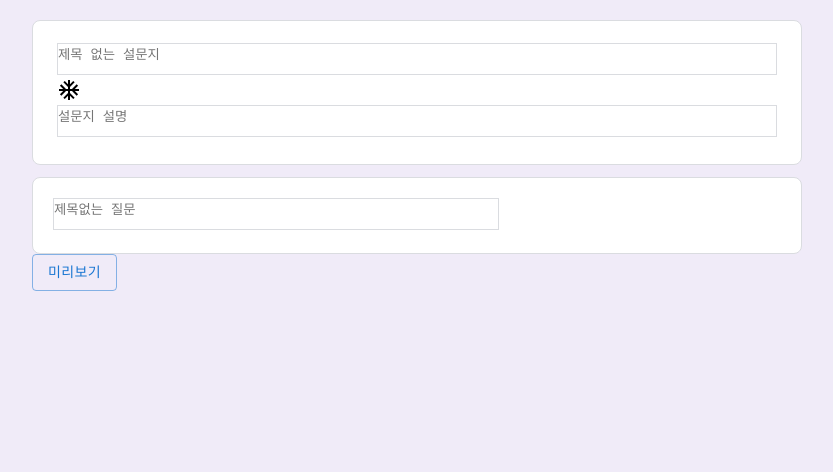
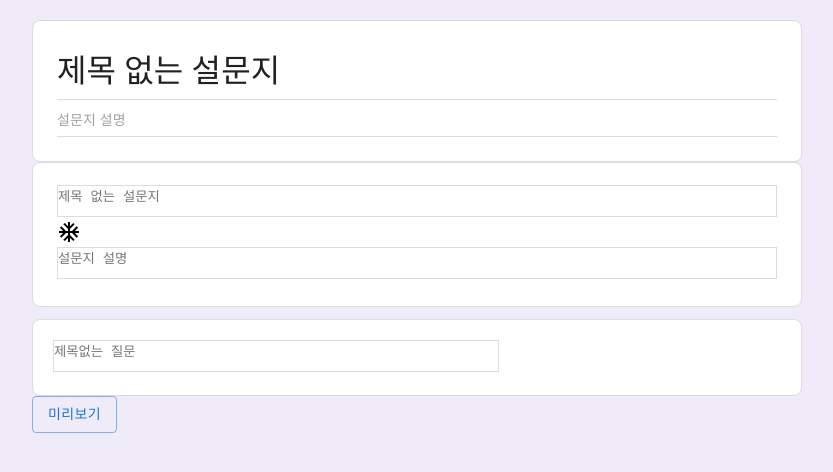
Before and after one commit to minami-cs/google-survey-react, a React (Create React App) app: page / in a window 1280 px wide. Shown: the top 472 px of the page, without its empty margins (223-1056 px from the left). Built offline with nearby package versions, Linux system fonts and the light colour scheme.

Commit message:
Add: 새 폼 작성에 필요한 폼 양식 제목 및 설명을 작성하는 FormHeader 컴포넌트 생성

```diff
--- /dev/null
+++ b/src/components/FormEdit/FormHeader.tsx
@@ -0,0 +1,72 @@
+import styled from 'styled-components';
+import { TextField } from '@mui/material';
+
+export default function FormHeader() {
+  const noNewLineInTitle = (e: any) => {
+    if (e.key === 'Enter') e.preventDefault();
+  };
+
+  return (
+    <Header>
+      <Title
+        fullWidth
+        multiline
+        variant={'standard' as any}
+        defaultValue="제목 없는 설문지"
+        onKeyDown={e => noNewLineInTitle(e)}
+      />
+      <Description
+        fullWidth
+        multiline
+        variant={'standard' as any}
+        placeholder="설문지 설명"
+      />
+    </Header>
+  );
+}
+
+const Header = styled.div`
+  padding: 22px 24px 24px 24px;
+  border: 1px solid ${({ theme }) => theme.borderColor};
+  border-radius: 8px;
+  background-color: ${({ theme }) => theme.basicWhite};
+`;
+
+const Title = styled(TextField)(
+  ({ theme }) => `
+  .MuiInputBase-input {
+    padding: 0;
+    font-size: 32px;
+    line-height: 1.5;
+  }
+
+  .MuiInputBase-root {
+    &::before {
+      border-color: ${theme.borderColor};
+    }
+
+    &::after {
+      border-bottom: 2px solid ${theme.basicPurple};
+    }
+  }
+`
+);
+
+const Description = styled(TextField)(
+  ({ theme }) => `
+  .MuiInputBase-input {
+    margin-top: 5px;
+    font-size: 14px;
+  }
+
+  .MuiInputBase-root {
+    &::before {
+      border-color: ${theme.borderColor};
+    }
+
+    &::after {
+      border-bottom: 2px solid ${theme.basicPurple};
+    }
+  }
+`
+);
--- a/src/pages/NewForm/NewForm.tsx
+++ b/src/pages/NewForm/NewForm.tsx
@@ -1,12 +1,14 @@
 import styled from 'styled-components';
 import AcUnitIcon from '@mui/icons-material/AcUnit';
 import { Button } from '@mui/material';
+import FormHeader from '../../components/FormEdit/FormHeader';
 
 export default function NewForm() {
   return (
     <Wrapper>
       <Main>
         <Section>
+          <FormHeader />
           <Header>
             <HeaderTitle placeholder="제목 없는 설문지" />
             <AcUnitIcon />
```
